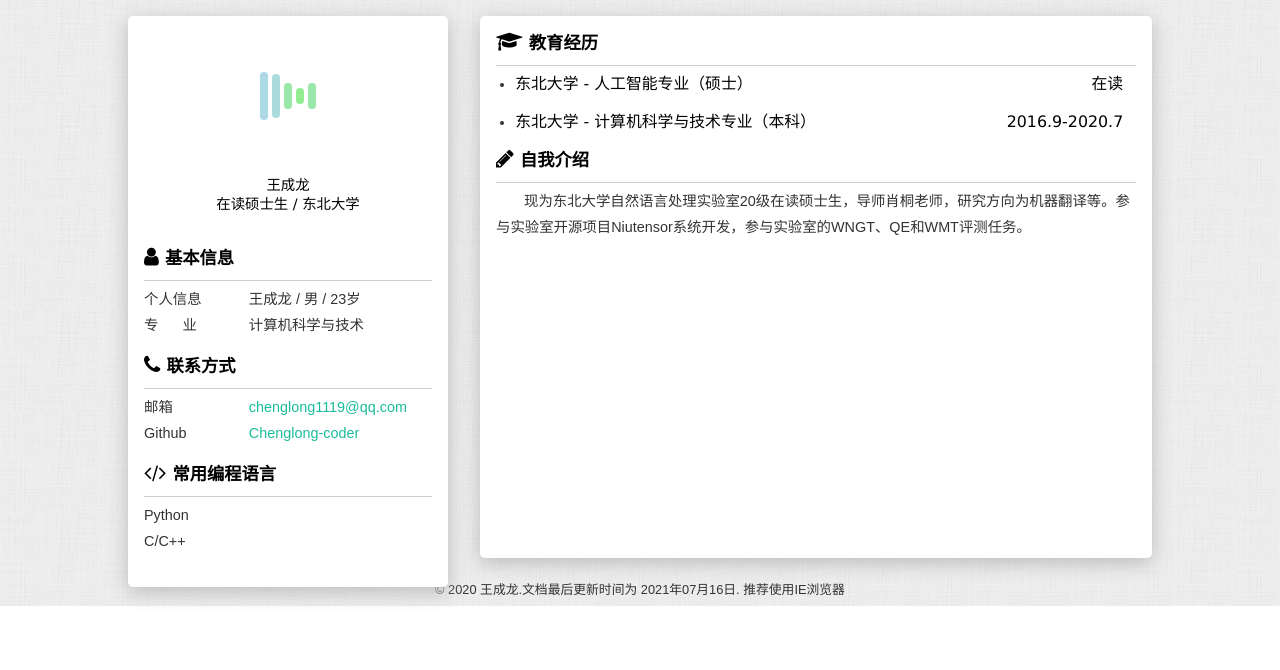
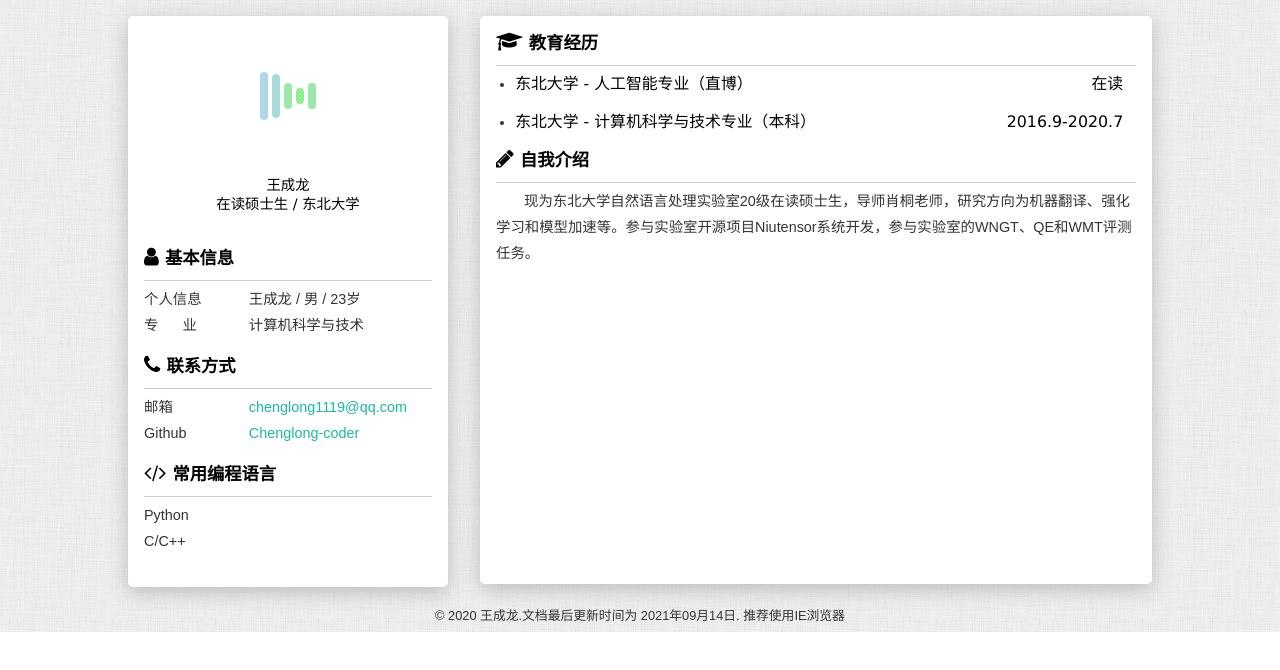
Before and after one commit to wangclnlp/wangchenglong.github.io, a plain HTML site: page index.html in a window 1280 px wide. Drawn offline with Linux system fonts and the light colour scheme.

Commit message:
Update index.html

```diff
--- a/index.html
+++ b/index.html
@@ -181,7 +181,7 @@
                 <ul>
                     <li>
                         <h3>
-                            <span>东北大学 - 人工智能专业（硕士）</span>
+                            <span>东北大学 - 人工智能专业（直博）</span>
                             <time>在读</time>
                         </h3>
                         <!-- <p>专业排名
@@ -364,7 +364,7 @@
                     <i class="fa fa-pencil" aria-hidden="true"></i>自我介绍</h2>
                 <hr/>
                 <p>
-                    &nbsp&nbsp&nbsp&nbsp&nbsp&nbsp&nbsp现为东北大学自然语言处理实验室20级在读硕士生，导师肖桐老师，研究方向为机器翻译等。参与实验室开源项目Niutensor系统开发，参与实验室的WNGT、QE和WMT评测任务。
+                    &nbsp&nbsp&nbsp&nbsp&nbsp&nbsp&nbsp现为东北大学自然语言处理实验室20级在读硕士生，导师肖桐老师，研究方向为机器翻译、强化学习和模型加速等。参与实验室开源项目Niutensor系统开发，参与实验室的WNGT、QE和WMT评测任务。
                 </p>
                 </br>
                 </br>
@@ -385,7 +385,7 @@
 
     <footer class="footer">
         <p>© 2020 王成龙.文档最后更新时间为
-            <time>2021年07月16日</time>. 推荐使用IE浏览器</p>
+            <time>2021年09月14日</time>. 推荐使用IE浏览器</p>
     </footer>
 
     <!-- 侧栏 -->
```
